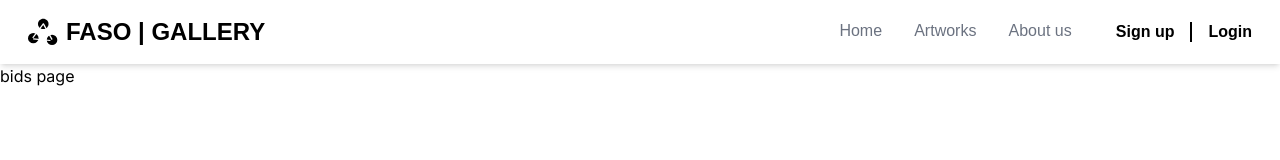
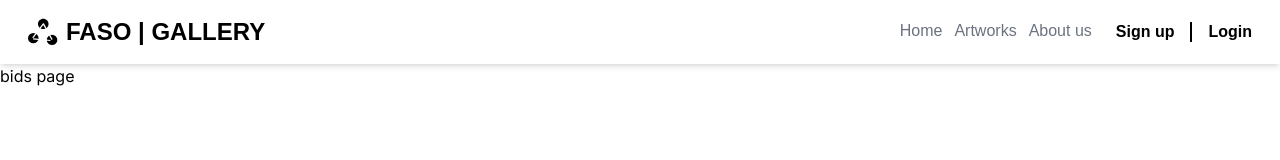
Before and after one commit to jourdancatarina3/art-gallery-frontend, a Next.js app: page /bids in a window 1280 px wide. Shown: the top 160 px of the page. Built offline with nearby package versions, Linux system fonts and the light colour scheme; no server answers; a web font is replaced by a local one.

Commit message:
fix navbar links

```diff
--- a/src/components/generics/navbar.jsx
+++ b/src/components/generics/navbar.jsx
@@ -46,7 +46,7 @@ const Navbar = ({search}) => {
                 <Image src='/images/favicon.svg' alt='logo' width={30} height={30} />
                 <h1 className='text-2xl font-semibold text-black font-Adamina'>FASO | GALLERY</h1>
             </div>
-            {search ? (
+            {search && (
                 <label className="input input-bordered mx-5 grow flex items-center gap-2 rounded-sm">
                     <input
                         onChange={e => setSearchKey(e.target.value)}
@@ -55,11 +55,9 @@ const Navbar = ({search}) => {
                     />
                     <svg xmlns="http://www.w3.org/2000/svg" viewBox="0 0 16 16" fill="currentColor" className="w-4 h-4 opacity-70"><path fillRule="evenodd" d="M9.965 11.026a5 5 0 1 1 1.06-1.06l2.755 2.754a.75.75 0 1 1-1.06 1.06l-2.755-2.754ZM10.5 7a3.5 3.5 0 1 1-7 0 3.5 3.5 0 0 1 7 0Z" clipRule="evenodd" /></svg>
                 </label>
-            ) : (
-                <div className='w-5/12' />
                 )
-
             }
+            <div className="flex gap-3">
                 {navRoutes.map((route, index) => (
                     (!route.isLoggedIn || route.isLoggedIn === isLoggedIn) && (
                     <div key={index} className="flex flex-col justify-center">
@@ -98,6 +96,7 @@ const Navbar = ({search}) => {
                 </div>
                 }
             </div>
+        </div>
     </nav>
     )
 }
```
Lines whose indentation alone changed are shown as unchanged.
